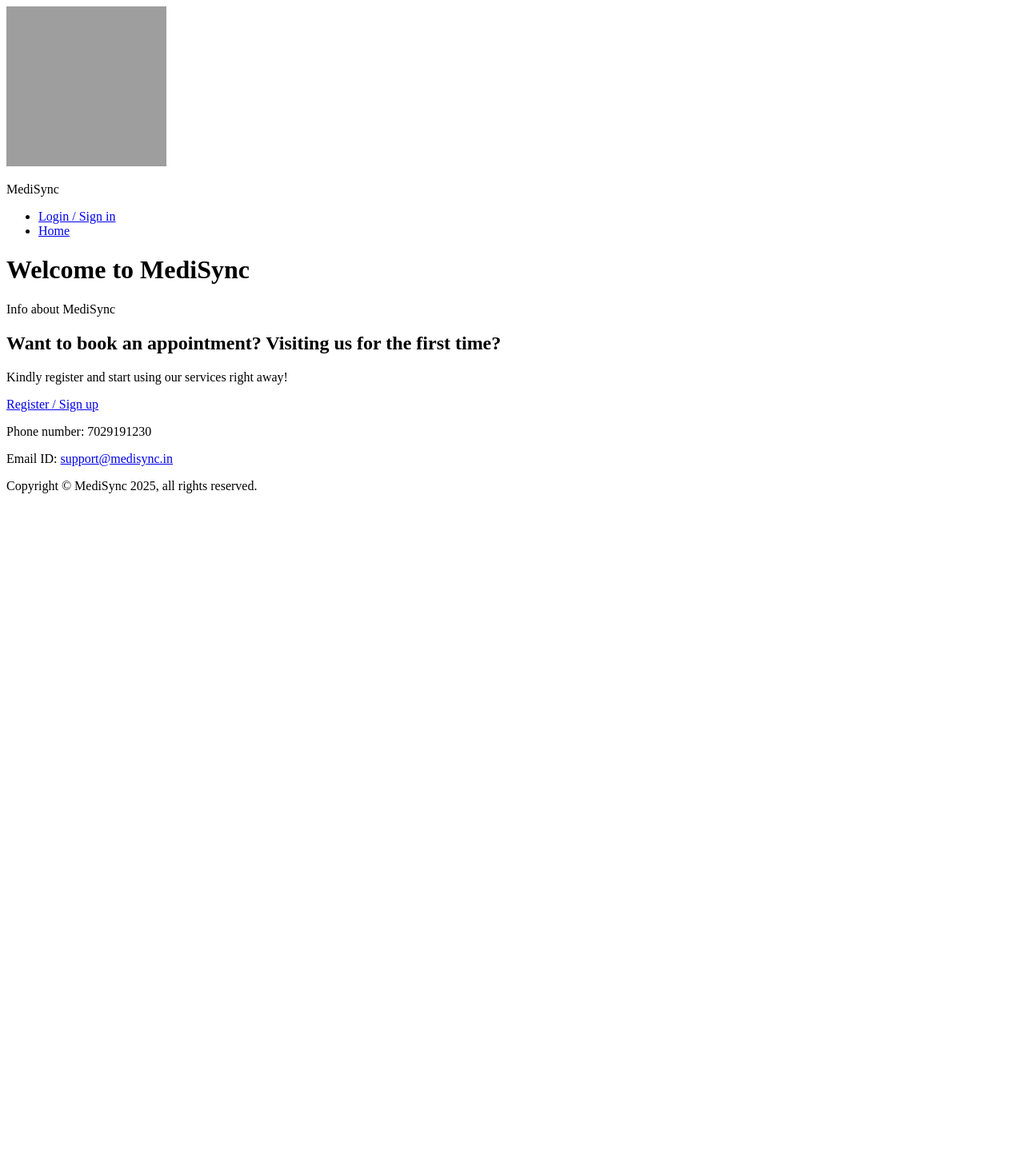
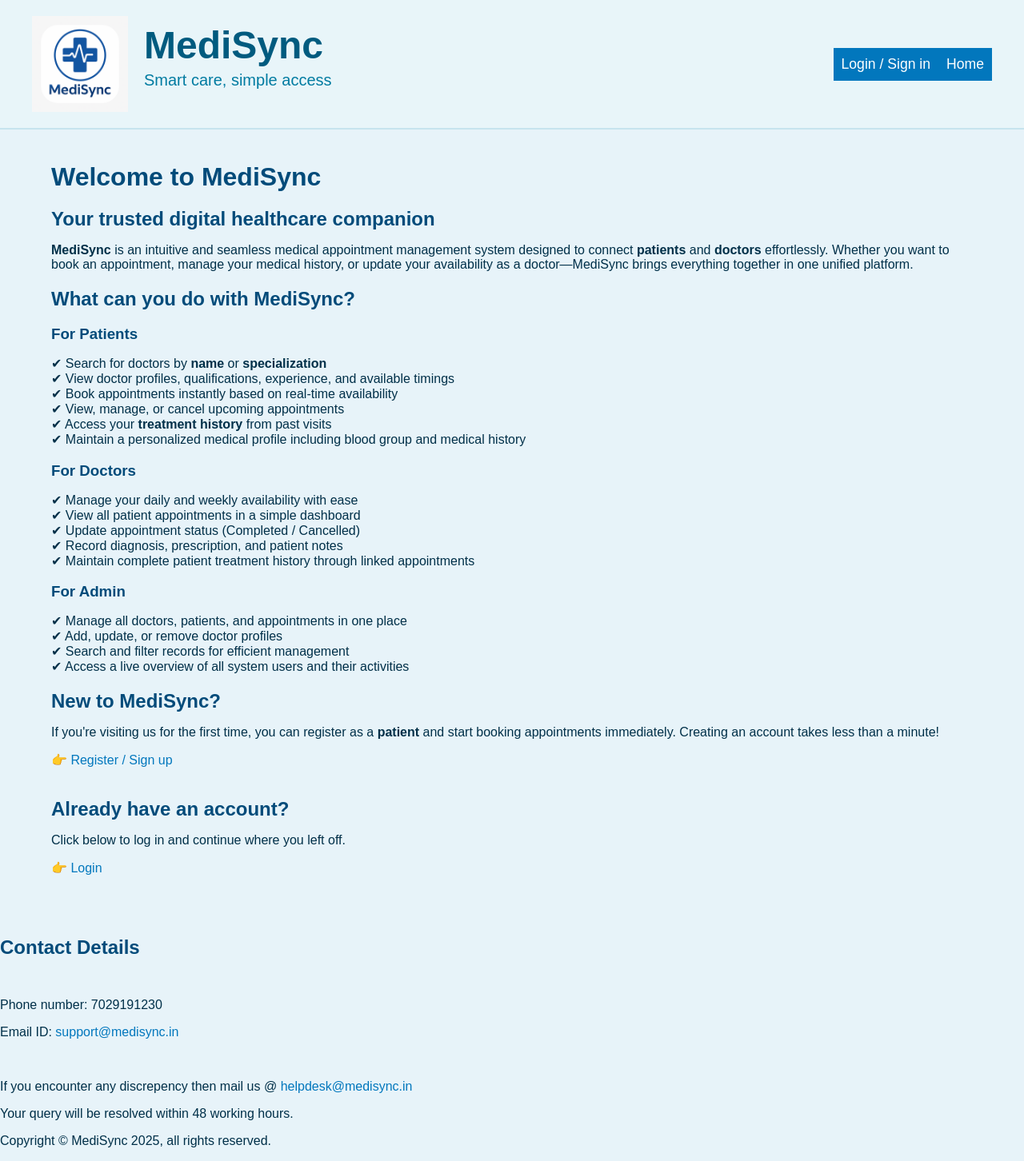
Before and after one commit to 23f1002307/MediSync, a Flask app: page / in a window 1280 px wide. Shown: the whole page at 80% size. Before the commit the page ends 617 px from the top, so only its background shows below. Run offline with Flask 3, Linux system fonts and the light colour scheme; grey boxes are pictures that could not be loaded.

Commit message:
Milestone-HMS Final-Submission

```diff
--- /dev/null
+++ b/static/css/style.css
@@ -0,0 +1,202 @@
+body {
+    margin: 0;
+    padding: 0;
+    font-family: Arial, Helvetica, sans-serif;
+
+    /* Medical theme background */
+    background: #e7f3f9;  /* soft blue */
+    color: #003049;       /* deep medical blue */
+}
+
+/* Wrapper for spacing */
+main, .container {
+    width: 90%;
+    margin: auto;
+    padding: 20px;
+}
+
+/* ===== HEADINGS ===== */
+h1, h2, h3 {
+    color: #024b7a;
+    font-weight: 700;
+    margin-bottom: 15px;
+}
+
+/* ===== NAVBAR (if you have one) ===== */
+nav ul {
+    list-style: none;
+    padding: 10px;
+    margin: 0;
+    background: #0277bd;
+    display: flex;
+    gap: 20px;
+}
+
+nav ul li a {
+    color: white;
+    text-decoration: none;
+    font-size: 1.1rem;
+}
+
+nav ul li a:hover {
+    text-decoration: underline;
+}
+
+/* ===== FORMS ===== */
+form {
+    background: #ffffff;
+    padding: 20px;
+    border-radius: 8px;
+    margin-top: 20px;
+    box-shadow: 0px 0px 10px rgba(0,0,0,0.08);
+}
+
+label {
+    font-weight: bold;
+    display: block;
+    margin: 10px 0 5px;
+}
+
+input, select, textarea {
+    width: 100%;
+    padding: 10px;
+    border: 1px solid #b0c4d8;
+    border-radius: 5px;
+    margin-bottom: 15px;
+}
+
+input:focus, select:focus, textarea:focus {
+    border-color: #0277bd;
+    outline: 2px solid #81d4fa;
+}
+
+/* ===== BUTTONS ===== */
+button {
+    background: #0277bd;
+    color: white;
+    padding: 10px 20px;
+    border: none;
+    border-radius: 5px;
+    cursor: pointer;
+    font-size: 1rem;
+}
+
+button:hover {
+    background: #015a8a;
+}
+
+/* Danger buttons (Delete, Cancel etc.) */
+button[name="status"][value="cancelled"],
+button.delete,
+button.danger {
+    background: #d62828;
+}
+
+button[name="status"][value="cancelled"]:hover,
+button.delete:hover,
+button.danger:hover {
+    background: #b31f1f;
+}
+
+/* ===== TABLES ===== */
+table {
+    width: 100%;
+    border-collapse: collapse;
+    margin-top: 25px;
+    background: #ffffff;
+    border-radius: 8px;
+    overflow: hidden;
+    box-shadow: 0px 0px 10px rgba(0,0,0,0.08);
+}
+
+th, td {
+    padding: 12px;
+    text-align: left;
+    border-bottom: 1px solid #d0e2ec;
+}
+
+th {
+    background: #0277bd;
+    color: white;
+    font-size: 1rem;
+}
+
+tr:hover {
+    background: #f1faff;
+}
+
+/* ===== LINKS ===== */
+a {
+    color: #0277bd;
+    text-decoration: none;
+}
+
+a:hover {
+    text-decoration: underline;
+}
+
+/* ===== CARD / BOX (optional) ===== */
+.card {
+    background: white;
+    padding: 15px 20px;
+    border-radius: 8px;
+    box-shadow: 0 0 8px rgba(0,0,0,0.1);
+    margin-bottom: 20px;
+}
+
+/* ===== RESPONSIVE ===== */
+@media (max-width: 768px) {
+    table, th, td {
+        font-size: 0.9rem;
+    }
+
+    button {
+        width: 100%;
+        margin-bottom: 10px;
+    }
+}
+/*For professional header look*/
+/* Header layout */
+.header {
+    display: flex;
+    justify-content: space-between;
+    align-items: center;
+    padding: 20px 40px;
+    background-color: #e8f5f9;
+    border-bottom: 2px solid #c6e4ee;
+}
+
+/* Logo + text container */
+.logo-container {
+    display: flex;
+    align-items: center;
+    gap: 20px;
+}
+
+/* Logo */
+.logo {
+    height: 120px;
+    width: auto;
+}
+
+/* Text next to logo */
+.logo-text {
+    display: flex;
+    flex-direction: column;
+    justify-content: center;
+}
+
+/* Large app name */
+.app-name {
+    font-size: 48px;
+    font-weight: 700;
+    margin: 0;
+    color: #005b7f;
+}
+
+/* Smaller slogan */
+.slogan {
+    font-size: 20px;
+    margin-top: 5px;
+    color: #007ba1;
+}
--- a/templates/base.html
+++ b/templates/base.html
@@ -6,12 +6,17 @@
     <meta name="description" content="A Hospital management web app to book & manage appointments, have a consistent patient history.">
     <meta name="author" content="Joham Chouhan | Developer">
     <title>{% block title %}{% endblock %} - MediSync</title>
+<link rel="stylesheet" href="{{url_for ( 'static', filename='css/style.css' )}}">
 </head>
 <body>
-<header>
-<img src="#" alt="logo" height="200" width="200">
-<p>MediSync</p>
-<p></p>
+<header class="header">
+    <div class="logo-container">
+        <img src="{{url_for('static', filename='images/medisync_logo.png')}}" alt="logo" class="logo">
+        <div class="logo-text">
+            <p class="app-name">MediSync</p>
+            <p class="slogan">Smart care, simple access</p>
+        </div>
+    </div>
 <nav>
 <ul>
 <li><a href="{{url_for ( 'login' )}}">Login / Sign in</a>
@@ -24,8 +29,14 @@
 {% block main %}{% endblock %}
 </main>
 <footer>
+<br>
+<h2>Contact Details</h2>
+<br>
 <p>Phone number: 7029191230</p>
 <p>Email ID: <a href="#">support@medisync.in</a></p>
+<br>
+<p>If you encounter any discrepency then mail us @ <a href="#">helpdesk@medisync.in</a></p>
+<p>Your query will be resolved within 48 working hours.</p>
 <p>Copyright &copy; MediSync 2025, all rights reserved.</p>
 </footer>
 </body>
--- a/templates/index.html
+++ b/templates/index.html
@@ -1,10 +1,60 @@
 {% extends "base.html" %}
 {% block title %}Home{% endblock %}
-{% block main%}
+
+{% block main %}
 <h1>Welcome to MediSync</h1>
-<p>Info about MediSync</p>
-<h2>Want to book an appointment? Visiting us for the first time?</h2>
-<p>Kindly register and start using our services right away!</p>
-<a href="{{url_for ( 'patient_registeration' )}}">Register / Sign up</a>
-<br>
-{%endblock %}
+
+<h2>Your trusted digital healthcare companion</h2>
+<p>
+    <strong>MediSync</strong> is an intuitive and seamless medical appointment management system
+    designed to connect <strong>patients</strong> and <strong>doctors</strong> effortlessly.
+    Whether you want to book an appointment, manage your medical history, or update your availability
+    as a doctor—MediSync brings everything together in one unified platform.
+</p>
+
+<h2>What can you do with MediSync?</h2>
+
+<h3>For Patients</h3>
+<p>
+    ✔ Search for doctors by <strong>name</strong> or <strong>specialization</strong><br>
+    ✔ View doctor profiles, qualifications, experience, and available timings<br>
+    ✔ Book appointments instantly based on real-time availability<br>
+    ✔ View, manage, or cancel upcoming appointments<br>
+    ✔ Access your <strong>treatment history</strong> from past visits<br>
+    ✔ Maintain a personalized medical profile including blood group and medical history
+</p>
+
+<h3>For Doctors</h3>
+<p>
+    ✔ Manage your daily and weekly availability with ease<br>
+    ✔ View all patient appointments in a simple dashboard<br>
+    ✔ Update appointment status (Completed / Cancelled)<br>
+    ✔ Record diagnosis, prescription, and patient notes<br>
+    ✔ Maintain complete patient treatment history through linked appointments
+</p>
+
+<h3>For Admin</h3>
+<p>
+    ✔ Manage all doctors, patients, and appointments in one place<br>
+    ✔ Add, update, or remove doctor profiles<br>
+    ✔ Search and filter records for efficient management<br>
+    ✔ Access a live overview of all system users and their activities
+</p>
+
+<h2>New to MediSync?</h2>
+<p>
+    If you're visiting us for the first time, you can register as a
+    <strong>patient</strong> and start booking appointments immediately.
+    Creating an account takes less than a minute!
+</p>
+
+<a href="{{ url_for('patient_registeration') }}">👉 Register / Sign up</a>
+<br><br>
+
+<h2>Already have an account?</h2>
+<p>Click below to log in and continue where you left off.</p>
+
+<a href="{{ url_for('login') }}">👉 Login</a>
+<br><br>
+
+{% endblock %}
```
Also changed, not shown: schema.txt (+25 -16 lines), static/images/er_diagram.png (added), static/images/medisync_logo.png (added), 1 other file.
